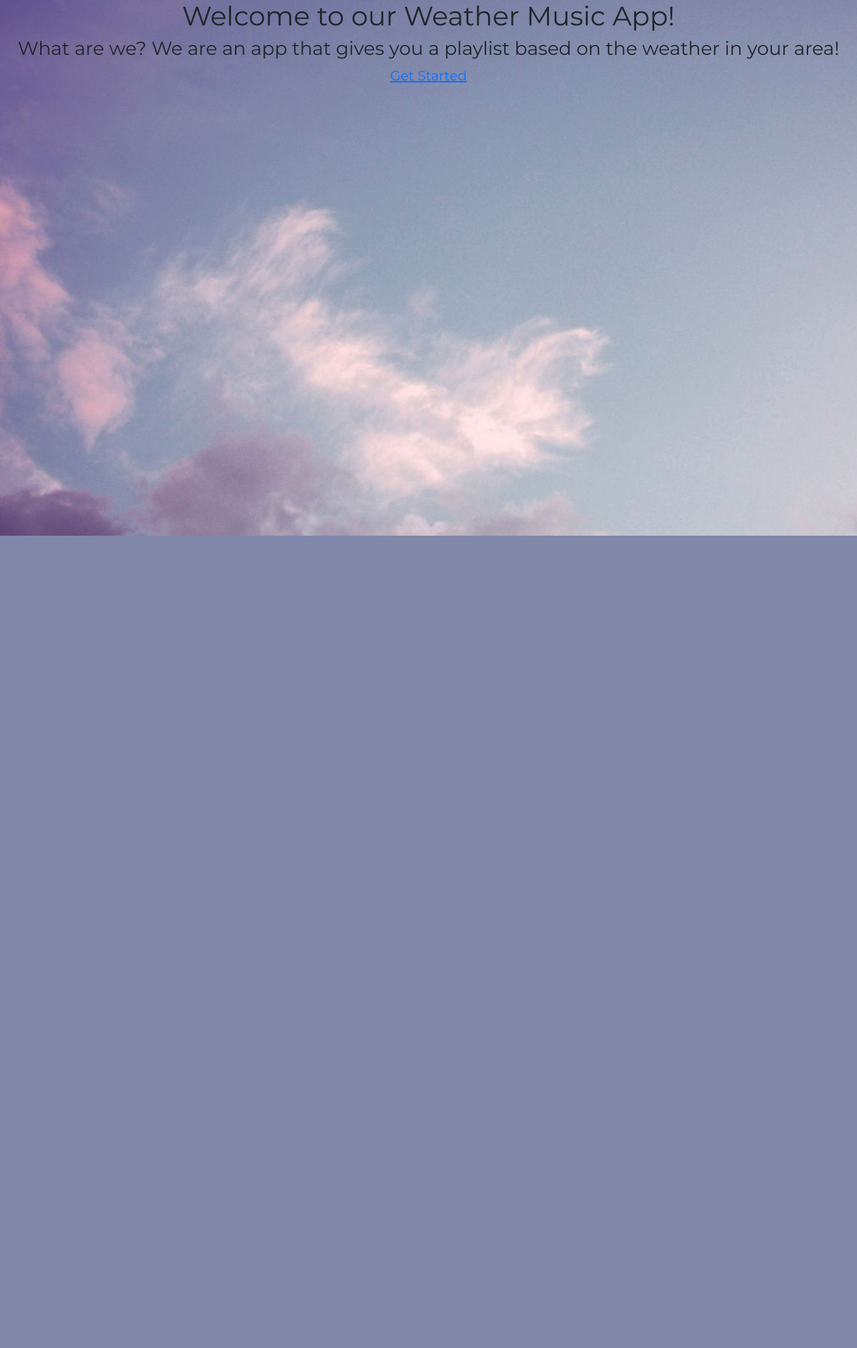
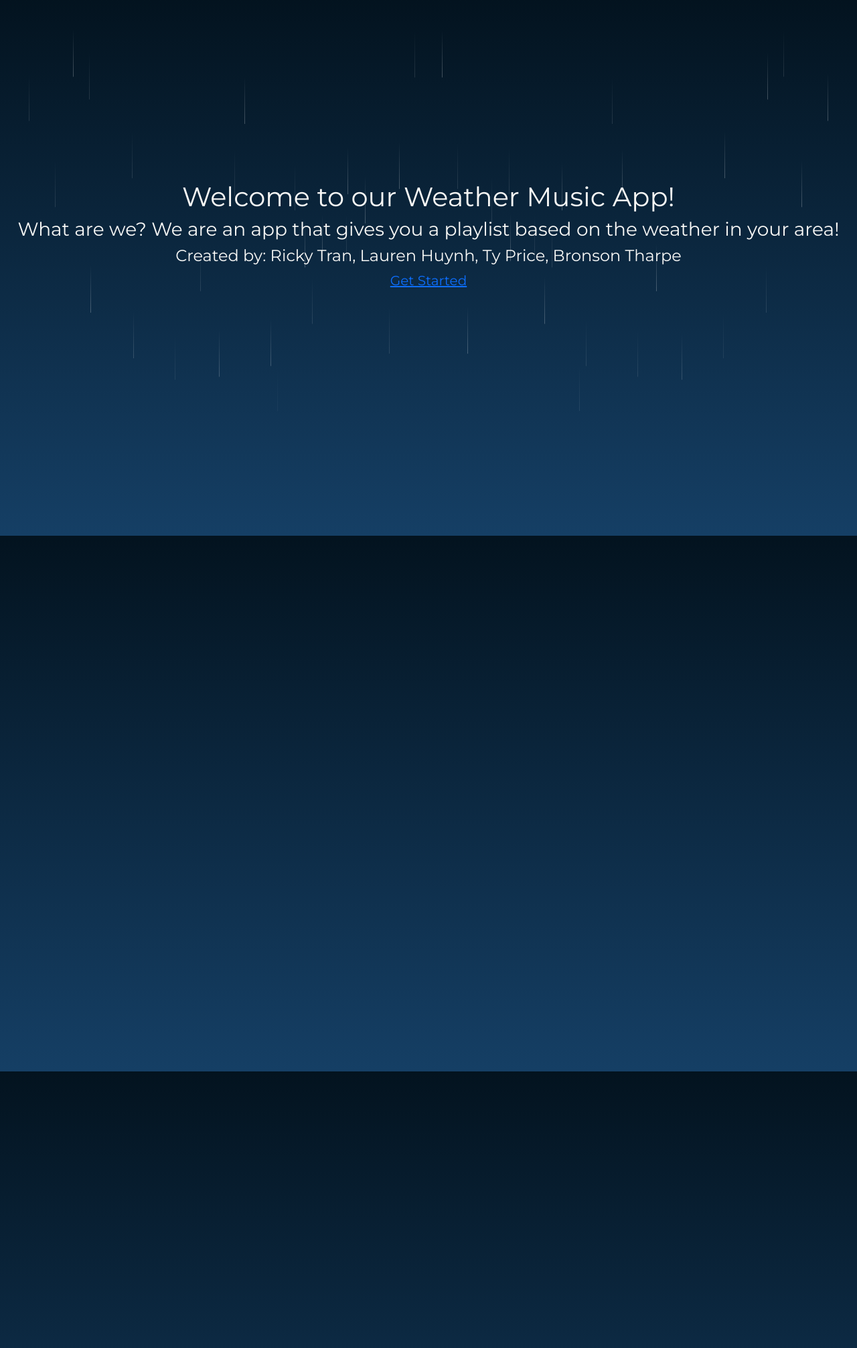
Before and after one commit to pricety/weathermusic, a Flask app: page / in a window 1280 px wide. Shown: the whole page at 67% size. Before the commit the page ends 800 px from the top, so only its background shows below. Run offline with Flask 2, Linux system fonts and the light colour scheme.

Commit message:
re-styled all pages and removed location.html and profile.html

```diff
--- a/static/style.css
+++ b/static/style.css
@@ -182,22 +192,6 @@ body {
     100% {
         background-position: 0% 50%;
     }
-}
-
-#landing-page{
-    margin:0;
-    padding: 0;
-    height: 100%;
-    width: 100%;
-}
-#main-section{
-    margin: auto;
-    display: table;
-}
-#main-info{
-    display: table-cell;
-    vertical-align: middle;
-    text-align: center;
 }
 
 .home-container{
@@ -301,18 +277,156 @@ body {
 .form-check{
     float: right;
     padding-right: 20px;
+    font-size: 25px;
+}
+
+.form-btn{
+    background: #5ca0f2;
+    color: white;
+}
+
+.location-box{
+    font-size: 20px;
+    border-radius: 40px;
+    border: 1px solid transparent;
+    padding-left: 20px;
+}
+
+.location-box:focus, .location-box:hover, .location-box:active{
+    outline: none;
+}
+
+.location-box::placeholder{
+    margin: 2%;
+    color: #a0c3e2;
 }
 
 .playlist-container{
     grid-area: playlist;
     border-radius: 15px;
     padding-bottom: 0 !important;
+    box-shadow: rgba(0, 0, 0, 0.35) 0px 5px 15px;
 }
 
+/* LANDING PAGE CSS */
 
-#location-page{
-    background: linear-gradient(315deg, #5ca0f2 0%, #aac3f1 74%);
-    background-size: 400% 400%;
-    animation: gradient 15s ease infinite;
-    height: 100vh;
+html{
+    height: 100%;
 }
+#landing-page{
+    margin:0;
+    height: 100%;
+    overflow: hidden;
+    background: linear-gradient(to bottom, #03131f, #153f65);
+}
+.main-section{
+    margin: auto;
+    padding-top: 20%;
+}
+.main-info{
+    text-align: center;
+    color: #f8f8f6;
+}
+
+.rain {
+    position: static;
+    left: 0;
+    width: 100%;
+    height: 100%;
+    z-index: 2;
+}
+
+.rain.back-row {
+    display: none;
+    z-index: 1;
+    bottom: 60px;
+    opacity: 0.5;
+}
+
+body.back-row-toggle .rain.back-row {
+    display: block;
+}
+
+.drop {
+    position: absolute;
+    bottom: 100%;
+    width: 15px;
+    height: 120px;
+    pointer-events: none;
+    animation: drop 0.5s linear infinite;
+}
+
+@keyframes drop {
+    0% {
+        transform: translateY(0vh);
+    }
+    75% {
+        transform: translateY(90vh);
+    }
+    100% {
+        transform: translateY(90vh);
+    }
+}
+
+.stem {
+    width: 1px;
+    height: 60%;
+    margin-left: 7px;
+    background: linear-gradient(to bottom, rgba(255, 255, 255, 0), rgba(255, 255, 255, 0.25));
+    animation: stem 0.5s linear infinite;
+}
+
+@keyframes stem {
+    0% {
+        opacity: 1;
+    }
+    65% {
+        opacity: 1;
+    }
+    75% {
+        opacity: 0;
+    }
+    100% {
+        opacity: 0;
+    }
+}
+
+.splat {
+    width: 15px;
+    height: 10px;
+    border-top: 2px dotted rgba(255, 255, 255, 0.5);
+    border-radius: 50%;
+    opacity: 1;
+    transform: scale(0);
+    animation: splat 0.5s linear infinite;
+    display: none;
+}
+
+@keyframes splat {
+    0% {
+        opacity: 1;
+        transform: scale(0);
+    }
+    80% {
+        opacity: 1;
+        transform: scale(0);
+    }
+    90% {
+        opacity: 0.5;
+        transform: scale(1);
+    }
+    100% {
+        opacity: 0;
+        transform: scale(1.5);
+    }
+}
+
+.splat-toggle {
+    top: 20px;
+}
+
+.back-row-toggle {
+    top: 90px;
+    line-height: 12px;
+    padding-top: 14px;
+}
--- a/templates/landing.html
+++ b/templates/landing.html
@@ -7,15 +7,48 @@
         <link rel="stylesheet" href="https://stackpath.bootstrapcdn.com/font-awesome/4.7.0/css/font-awesome.min.css">
         <link rel="stylesheet" href="https://fonts.googleapis.com/css?family=Montserrat">
         <link rel="stylesheet" href="/static/style.css" />
+        <script src="https://code.jquery.com/jquery-2.2.4.min.js"></script>
         <title>Welcome Page</title>
     </head>
-    <body id = "landing-page" style = "background-image: url(static/clouds.jpg);">
-        <div id = "main-section">
-            <div id = "main-info">
+    <!-- <body id = "landing-page" style = "background-image: url(static/clouds.jpg);"> -->
+    <body id = "landing-page" class = "back-row-toggle splat-toggle">
+        <div class = "main-section">
+            <div class = "main-info">
                 <h1>Welcome to our Weather Music App!</h1>
                 <h3>What are we? We are an app that gives you a playlist based on the weather in your area!</h3>
-                <a href = "/handle_login" class = "btn2 btn-default btn-lg">Get Started</a>
+                <h4>Created by: Ricky Tran, Lauren Huynh, Ty Price, Bronson Tharpe</h4>
+                <h4><a href = "/handle_login" class = "btn2 btn-default btn-lg">Get Started</a></h4>
             </div>
         </div>
+        <div class="rain front-row"></div>
+        <div class="rain back-row"></div>
     </body>
+    <script>
+        var makeItRain = function() {
+        //clear out everything
+        $('.rain').empty();
+
+        var increment = 0;
+        var drops = "";
+        var backDrops = "";
+
+        while (increment < 100) {
+            //couple random numbers to use for various randomizations
+            //random number between 98 and 1
+            var randoHundo = (Math.floor(Math.random() * (98 - 1 + 1) + 1));
+            //random number between 5 and 2
+            var randoFiver = (Math.floor(Math.random() * (5 - 2 + 1) + 2));
+            //increment
+            increment += randoFiver;
+            //add in a new raindrop with various randomizations to certain CSS properties
+            drops += '<div class="drop" style="left: ' + increment + '%; bottom: ' + (randoFiver + randoFiver - 1 + 100) + '%; animation-delay: 0.' + randoHundo + 's; animation-duration: 0.5' + randoHundo + 's;"><div class="stem" style="animation-delay: 0.' + randoHundo + 's; animation-duration: 0.5' + randoHundo + 's;"></div><div class="splat" style="animation-delay: 0.' + randoHundo + 's; animation-duration: 0.5' + randoHundo + 's;"></div></div>';
+            backDrops += '<div class="drop" style="right: ' + increment + '%; bottom: ' + (randoFiver + randoFiver - 1 + 100) + '%; animation-delay: 0.' + randoHundo + 's; animation-duration: 0.5' + randoHundo + 's;"><div class="stem" style="animation-delay: 0.' + randoHundo + 's; animation-duration: 0.5' + randoHundo + 's;"></div><div class="splat" style="animation-delay: 0.' + randoHundo + 's; animation-duration: 0.5' + randoHundo + 's;"></div></div>';
+        }
+
+        $('.rain.front-row').append(drops);
+        $('.rain.back-row').append(backDrops);
+        }
+
+        makeItRain();
+    </script>
 </html>
```
Also changed, not shown: other parts of static/style.css (+29 -37 lines), templates/home.html (+5 -12 lines), templates/location.html (deleted, +0 -17 lines), templates/login.html (+4 -9 lines), templates/profile.html (deleted, +0 -19 lines), static/weathermusic.png (added).
